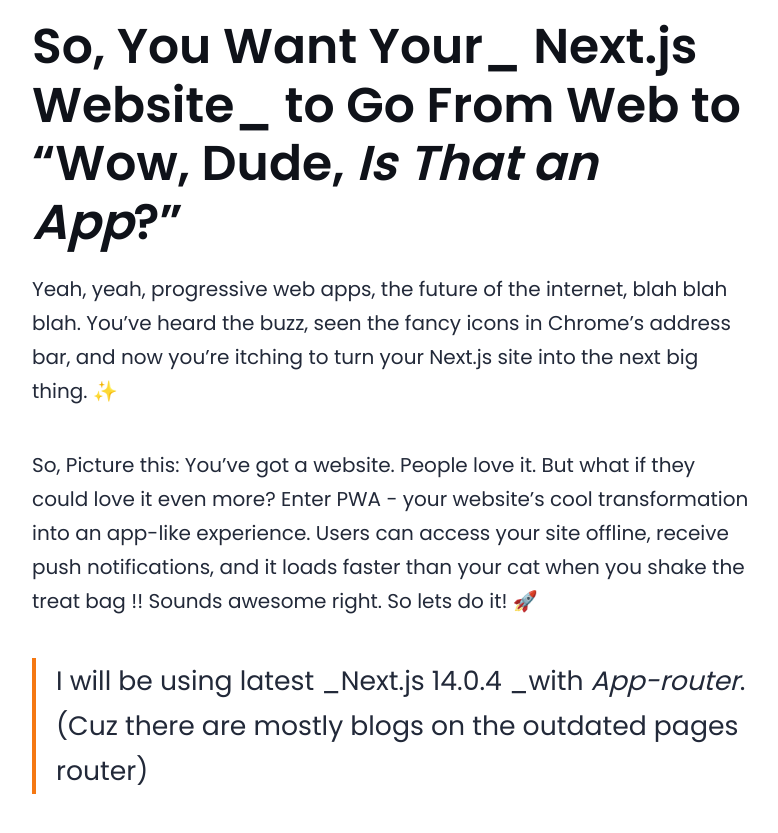
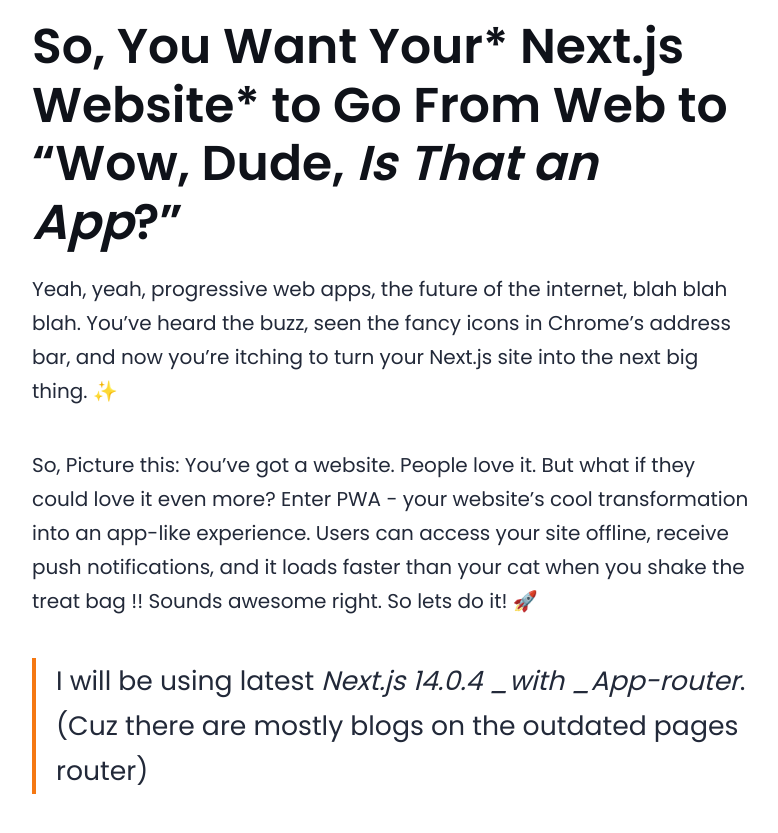
Before and after one commit to Xeven777/astroblog, an Astro site: page /blog/next-js-14-to-pwa-easily in a window 1280 px wide. Shown: the part 979-1812 px from the top of the page, without its empty margins (248-1026 px from the left). Built offline with nearby package versions, Linux system fonts and the light colour scheme; Astro itself is replaced by a stand-in of ours.

Commit message:
Restyled by prettier-markdown

````diff
--- a/src/content/blog/next-js-14-to-pwa-easily.md
+++ b/src/content/blog/next-js-14-to-pwa-easily.md
@@ -2,16 +2,17 @@
 title: Next.Js 14 to PWA easily !
 description: How to convert your Next.Js website to a Progressive Web App
 author: Anish
-pubDate: '2024-01-03T20:39:48+05:30'
+pubDate: "2024-01-03T20:39:48+05:30"
 heroImage: /assets/picsart_24-01-03_20-36-18-909.jpg
 ---
-## So, You Want Your_ Next.js Website_ to Go From Web to "Wow, Dude, _Is That an App_?"
+
+## So, You Want Your* Next.js Website* to Go From Web to "Wow, Dude, _Is That an App_?"
 
 Yeah, yeah, progressive web apps, the future of the internet, blah blah blah. You've heard the buzz, seen the fancy icons in Chrome's address bar, and now you're itching to turn your Next.js site into the next big thing. ✨
 
 So, Picture this: You've got a website. People love it. But what if they could love it even more? Enter PWA - your website's cool transformation into an app-like experience. Users can access your site offline, receive push notifications, and it loads faster than your cat when you shake the treat bag !! Sounds awesome right. So lets do it! 🚀
 
-> I will be using latest  _Next.js 14.0.4 _with  _App-router_.\
+> I will be using latest _Next.js 14.0.4 \_with \_App-router_.\
 > (Cuz there are mostly blogs on the outdated pages router)
 
 ### 1. Install '_next-pwa' _:
@@ -26,15 +27,15 @@
 
 ```js
 /** @type {import('next').NextConfig} */
-const withPWA = require('next-pwa')({
-    dest: "public",
-    register: true,
-    skipWaiting: true,
-    disable: process.env.NODE_ENV === 'development',
-})
+const withPWA = require("next-pwa")({
+  dest: "public",
+  register: true,
+  skipWaiting: true,
+  disable: process.env.NODE_ENV === "development",
+});
 module.exports = withPWA({
-    reactStrictMode: true,
-})
+  reactStrictMode: true,
+});
 ```
 
 We'll wrap the next.config with the PWA plugin we just installed.
````
